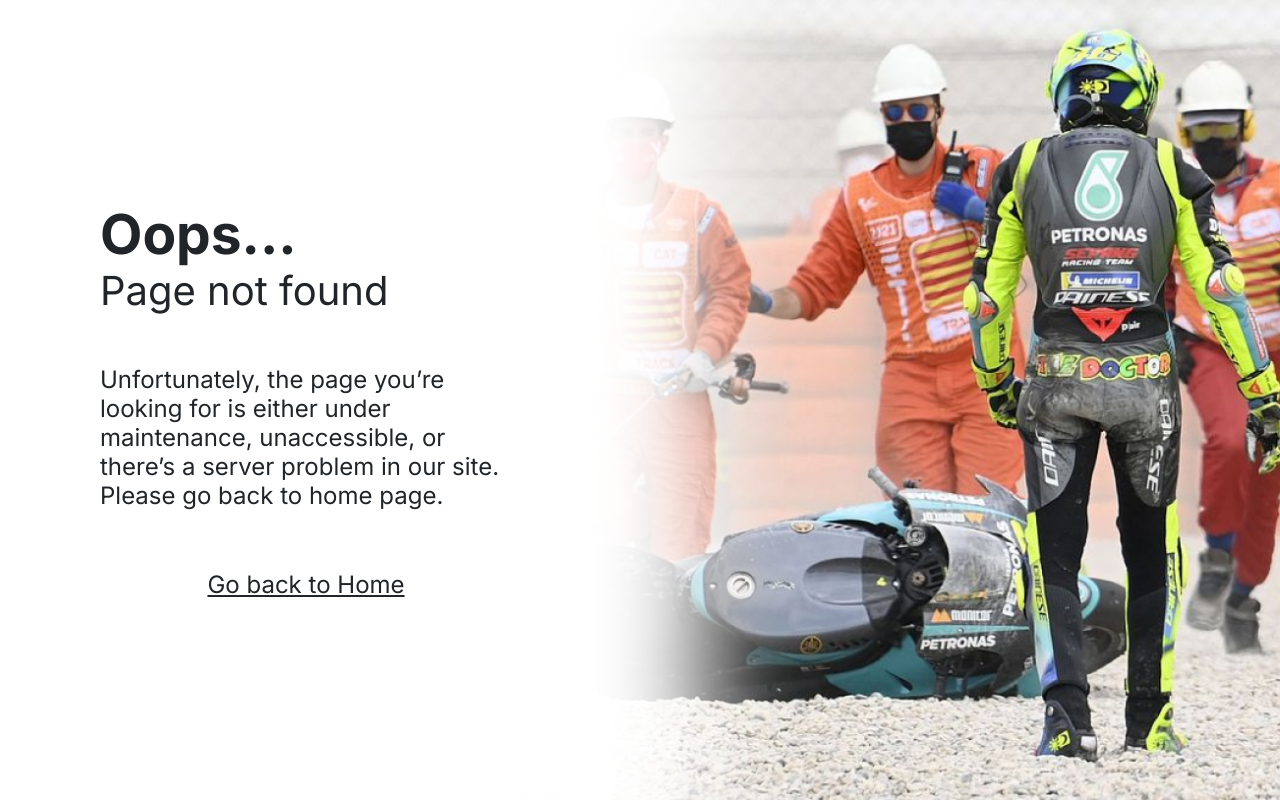
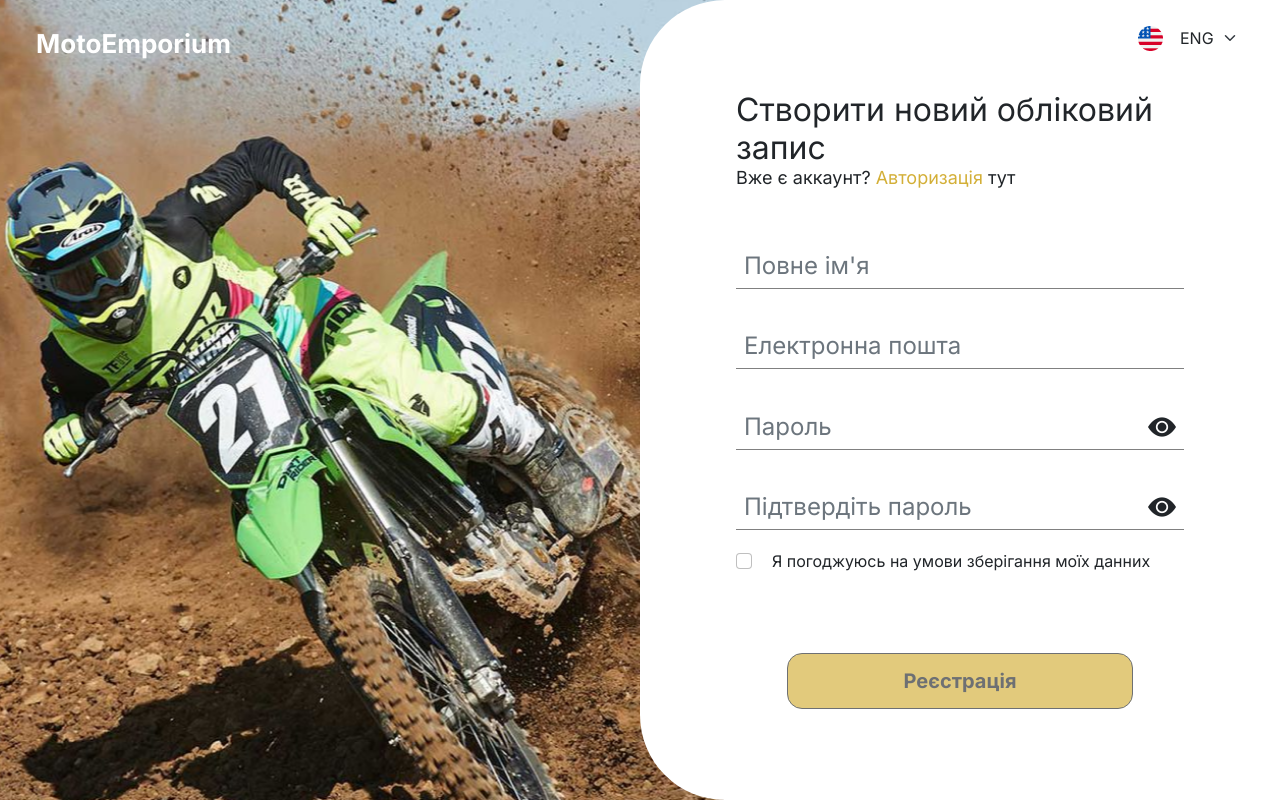
Before and after one commit to Salamakha5/MotoEmporium, a React (Create React App) app: page /register in a window 1280 px wide. Before the commit this address had no page. Built offline with nearby package versions, Linux system fonts and the light colour scheme.

Commit message:
register validation, small changes

```diff
--- a/src/app.jsx
+++ b/src/app.jsx
@@ -14,7 +14,7 @@
 
 const App = observer(() => {
     useEffect(() => {
-        // serverStore.decodedToken(localStorage.getItem("IsAuthMOTO"))
+        serverStore.decodedToken(localStorage.getItem("IsAuthMOTO"))
     }, [])
     return (
 
--- a/src/components/Header/Header.jsx
+++ b/src/components/Header/Header.jsx
@@ -13,7 +13,7 @@
 const Header = observer(() => {
 
     function ggg() {
-        alertify.alert('Ну кайф же нє?', 'Lorem ipsum dolor sit amet consectetur, adipisicing elit. Inventore, officiis! In obcaecati fugit reprehenderit consequuntur eos iste accusamus perspiciatis, inventore voluptatum quis necessitatibus facere accusantium repellendus, doloremque ipsa mollitia repellat', function () { alertify.success('фокус покус'); });
+        alertify.alert('', 'пасхалка', function () { alertify.success('фокус покус'); });
     }
 
     return (
@@ -31,7 +31,7 @@
                     </span> */}
                     <NavLink className='nav-item main-link' to='/home' element={<Home />}>Головна</NavLink>
                     <NavLink className='nav-item main-link' to='/shop' element={<Shop />}>Каталог</NavLink>
-                    <button style={{ display: serverStore.userIsAuth == true ? 'block' : 'none' }} onClick={() => serverStore.unLogin()} className='nav-item main-link disabled'>Вийти <i class="fs-4 bi bi-door-open-fill"></i> </button>
+                    <button style={{ display: serverStore.userIsAuth == true ? 'block' : 'none' }} onClick={() => serverStore.unLogin()} className='nav-item main-link disabled'>Вийти <i className="fs-4 bi bi-door-open-fill"></i> </button>
                 </ul>
 
                 <div className='header__user'>
--- a/src/pages/Login/Login.jsx
+++ b/src/pages/Login/Login.jsx
@@ -12,6 +12,7 @@
 import { useState } from 'react';
 import { useFormik } from "formik";
 import * as Yup from "yup"
+import alertify from 'alertifyjs'
 
 
 const Login = observer(() => {
@@ -21,26 +22,24 @@
             email: '',
             password: '',
         },
-        onSubmit: function (value) {
-            alert("Submit!")
-            // console.log(formik);
-        },
         validationSchema: Yup.object({
             email: Yup.string().required("Не заповнене").email("Eлектронна адреса має бути дійсною!"),
-            password: Yup.string().required("Не заповнене").min(3, "Пароль має містити від 3 сим.")
+            password: Yup.string().required("Не заповнене").min(5, "Пароль має містити від 5 сим.")
         })
 
     })
+
+    function changeIconsClass(e) { if (e.target.id == "button1") { iconsLock1 == "bi bi-eye-slash-fill" ? setIconsLock1("bi bi-eye-fill") : setIconsLock1("bi bi-eye-slash-fill") } }
+
     function requestToStore() {
-        console.log(serverStore.userIsAuth);
         const { email, password } = formik.values
         serverStore.loginUser(email, password)
-        console.log(serverStore.loginError);
     }
 
-    function changeIconsClass(e) {
-        if (e.target.id == "button1") { iconsLock1 == "bi bi-eye-slash-fill" ? setIconsLock1("bi bi-eye-fill") : setIconsLock1("bi bi-eye-slash-fill") }
+    function forgotHandler() {
+        alertify.alert('Співчуття', `Пом'янем :(`);
     }
+
     return (
         <div className="login" >
             <div className="login__img-title">MotoEmporium</div>
@@ -55,7 +54,7 @@
                     </select>
                 </div>
 
-                <form className="form-wrap" onSubmit={formik.handleSubmit}>
+                <form className="form-wrap">
                     <div className="login-form__title">Авторизація</div>
                     <div className="login-form__suptitle">Новий відвідувач?
                         <NavLink to='/register' element={<Register />}>
@@ -69,11 +68,11 @@
                         <input type={iconsLock1 == "bi bi-eye-fill" ? "password" : "text"} name="password" id="password" className="form-control forms_bot_line login-form__password" placeholder="Пароль"
                             onChange={formik.handleChange} value={formik.values.password} />
 
-                        <button type='button' onClick={changeIconsClass} className="btn-show_password"><i id="button1" class={"fs-3 " + iconsLock1}></i></button>
+                        <button type='button' onClick={changeIconsClass} className="btn-show_password"><i id="button1" className={"fs-3 " + iconsLock1}></i></button>
                     </div>
                     <label className='error'>{formik.errors.password ? formik.errors.password : ""}</label>
                     {/* =============== */}
-                    <div className="login-form__forgot">Клацніть <span className="main-link">тут</span> якщо ви забули свій пароль</div>
+                    <div className="login-form__forgot">Клацніть <span className="main-link" onClick={forgotHandler}>тут</span> якщо ви забули свій пароль</div>
                     <div className='ErrorApi'>{serverStore.loginError}</div>
                     <div className="btn-cont mt-4">
                         <NavLink to="/home" onClick={requestToStore} className={formik.isValid && formik.dirty ? "btn default-btn_1 register-form__submit " : " btn default-btn_1 register-form__submit disabled "} aria-disabled="true" role="submit" data-bs-toggle="button">Авторизація</NavLink>
--- a/src/pages/Register/Register.jsx
+++ b/src/pages/Register/Register.jsx
@@ -3,39 +3,56 @@
 import language_img from '../../images/icons/choice_flag-en.png';
 import Login from '../Login/Login'
 import { BrowserRouter as Router, Routes, Route, NavLink } from 'react-router-dom'
-import { useState } from 'react';
+import { useState, useRef } from 'react';
 import serverStore from '../../store/serverStore.js';
 import { observer } from 'mobx-react-lite';
 import { useFormik } from "formik";
 import * as Yup from "yup"
+import alertify from 'alertifyjs'
 
 
 const Register = observer(() => {
+
     const formik = useFormik({
         initialValues: {
             name: '',
             email: '',
             password: '',
-        },
-        onSubmit: function (value) {
-            alert("Submit!")
-            console.log(formik);
+            confirmPassword: ''
         },
         validationSchema: Yup.object({
-            name: Yup.string().required("Не заповнене").min(4, "Поле має містити мін. 4 символа!").label("error name"),
+            name: Yup.string().required("Не заповнене").min(4, "Поле має містити мін. 4 символа!"),
             email: Yup.string().required("Не заповнене").email("Eлектронна адреса має бути дійсною!"),
-            password: Yup.string().required("Не заповнене").min(3, "Пароль має містити від 3 сим."),
+            password: Yup.string().required("Не заповнене").min(5, "Пароль має містити від 5 символів!"),
+            confirmPassword: Yup.string().required("Не заповнене").min(5, "Пароль має містити від 5 символів!"),
         })
+    })
 
-    })
-    const [iconsLock1, setIconsLock1] = useState("bi bi-eye-fill")
+    const [eye1, setEye1] = useState("bi bi-eye-fill")
+    const [eye2, setEye2] = useState("bi bi-eye-fill")
+    function changeEye1(e) { if (e.target.id == "showPassword") { eye1 == "bi bi-eye-slash-fill" ? setEye1("bi bi-eye-fill") : setEye1("bi bi-eye-slash-fill") } }
+    function changeEye2(e) { if (e.target.id == "showConfirmPassword") { eye2 == "bi bi-eye-slash-fill" ? setEye2("bi bi-eye-fill") : setEye2("bi bi-eye-slash-fill") } }
+
+    const [iAgree, setiAgree] = useState(false)
+    function iAgreeHandler() { iAgree == true ? setiAgree(false) : setiAgree(true) }
+
     function requestToStore() {
-        const { email, name, password } = formik.values
-        serverStore.registerUser(name, email, password)
+        const { name, email, password, confirmPassword } = formik.values
+
+        // console.log(formik.isValid && (password !== confirmPassword) && (iAgree == true));
+        // console.log(formik.isValid);
+        // console.log(password == confirmPassword);
+        // console.log(iAgree == true);
+
+        if (formik.isValid && (password == confirmPassword) && (iAgree == true)) {
+            serverStore.registerUser(name, email, password)
+        } else if (password !== confirmPassword) {
+            alertify.alert('Помилка', 'Паролі не збігаються!');
+        } else if (iAgree == false) {
+            alertify.alert('Помилка', 'Ви не погоджуєтесь із умовами нашого сервісу :(');
+        }
     }
-    function changeIconsClass(e) {
-        if (e.target.id == "button1") { iconsLock1 == "bi bi-eye-slash-fill" ? setIconsLock1("bi bi-eye-fill") : setIconsLock1("bi bi-eye-slash-fill") }
-    }
+
     return (
         <div className="register">
             <div className="register__img-title">MotoEmporium</div>
@@ -56,8 +73,10 @@
                         <NavLink to='/login' element={<Login />}>
                             <span className="main-link"> Авторизація </span>
                         </NavLink>
-                        тут</div>
-                    <form onSubmit={formik.handleSubmit}>
+                        тут
+                    </div>
+
+                    <form>
 
                         <input type="text" onChange={formik.handleChange} name="name" id="name" className="form-control forms_bot_line register-form__firstName" placeholder="Повне ім'я"
                             value={formik.values.name}
@@ -71,20 +90,32 @@
                         <label className='error'>{formik.errors.email ? formik.errors.email : ""}</label>
 
                         <div className="password-wrap">
-                            <input type={iconsLock1 == "bi bi-eye-fill" ? "password" : "text"} name="password" id="password" className="form-control forms_bot_line register-form__password" placeholder="Пароль"
+                            <input type={eye1 == "bi bi-eye-fill" ? "password" : "text"} name="password" id="password" className="form-control forms_bot_line register-form__password" placeholder="Пароль"
                                 onChange={formik.handleChange}
                                 value={formik.values.password}
                             />
                             <label className='error'>{formik.errors.password ? formik.errors.password : ""}</label>
-                            <button onClick={changeIconsClass} type="button" className="btn-show_password"><i id="button1" className={"fs-3 " + iconsLock1}></i></button>
+                            <button onClick={changeEye1} type="button" className="btn-show_password"><i id="showPassword" className={"fs-3 " + eye1}></i></button>
                         </div>
+
+                        <div className="confirmPassword-wrap">
+                            <input type={eye2 == "bi bi-eye-fill" ? "password" : "text"} name="confirmPassword" id="confirmPassword" className="form-control forms_bot_line register-form__confirmPassword" placeholder="Підтвердіть пароль"
+                                onChange={formik.handleChange}
+                                value={formik.values.confirmPassword}
+                            />
+                            <label className='error'>{formik.errors.confirmPassword ? formik.errors.confirmPassword : ""}</label>
+                            <button onClick={changeEye2} type="button" className="btn-show_confirmPassword"><i id="showConfirmPassword" className={"fs-3 " + eye2}></i></button>
+                        </div>
+
                         <div className="iAgree-wrap">
-                            <input className="form-check-input" type="checkbox" id="iAgree" />
-                            <label className="form-check-label" htmlFor="iAgree">Я погоджуюсь на умови зберігання</label>
+                            <input className="form-check-input" type="checkbox" id="iAgree"
+                                onChange={iAgreeHandler}
+                            />
+                            <label className="form-check-label" htmlFor="iAgree">Я погоджуюсь на умови зберігання моїх данних</label>
                         </div>
-                        <div className='ErrorApi'>{serverStore.registerError}</div>
+
                         <div className="btn-cont">
-                            <button onClick={requestToStore} className={formik.isValid && formik.dirty ? "btn default-btn_1 register-form__submit" : "btn register-form__submit disabled default-btn_1"} aria-disabled="true" role="submit" data-bs-toggle="button">Реєстрація</button>
+                            <button onClick={requestToStore} className={formik.isValid && formik.dirty ? "btn default-btn_1 register-form__submit" : "btn register-form__submit default-btn_1 disabled"} aria-disabled="true" role="submit" data-bs-toggle="button">Реєстрація</button>
                         </div>
                     </form>
 
--- a/src/pages/Register/Register.scss
+++ b/src/pages/Register/Register.scss
@@ -1,17 +1,19 @@
 @import '../../scss/variables';
 
 .register {
-    .ErrorApi{
-        margin-top:20px;
+    .ErrorApi {
+        margin-top: 20px;
         color: red;
         font-weight: 900;
         font-size: 20px;
         text-align: center;
     }
-    .error{
+
+    .error {
         color: brown;
         font-size: 12px;
     }
+
     position: relative;
 
     &__img-title {
@@ -81,18 +83,21 @@
             padding-bottom: 40px;
         }
 
-        &__firstName, &__email, &__password, &__confirmPassword {
-            margin-bottom: 10px;
+        &__firstName,
+        &__email,
+        &__password,
+        &__confirmPassword {
+            margin-top: 15px;
         }
 
-        .password-wrap {
+        .password-wrap, .confirmPassword-wrap {
             position: relative;
 
-            .register-form__password {
+            .register-form__password, .register-form__confirmPassword {
                 padding-right: 40px;
             }
 
-            .btn-show_password {
+            .btn-show_password, .btn-show_confirmPassword {
                 background-color: white;
                 position: absolute;
                 right: 8px;
@@ -108,7 +113,7 @@
         .iAgree-wrap {
             display: flex;
             align-items: center;
-            @include fontSettings($mainFont, 20px, 400);
+            @include fontSettings($mainFont, 16px, 400);
             line-height: 24px;
             user-select: none;
 
```
Also changed, not shown: src/store/serverStore.js (+26 -17 lines).
